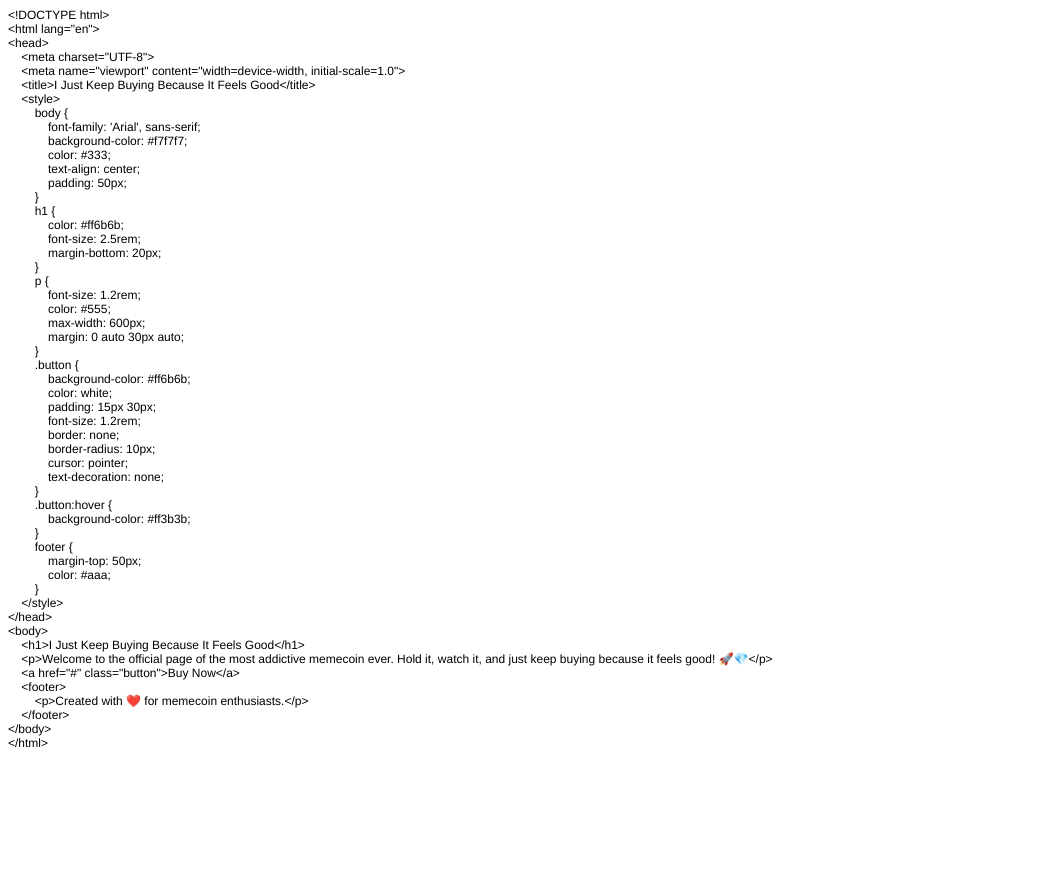
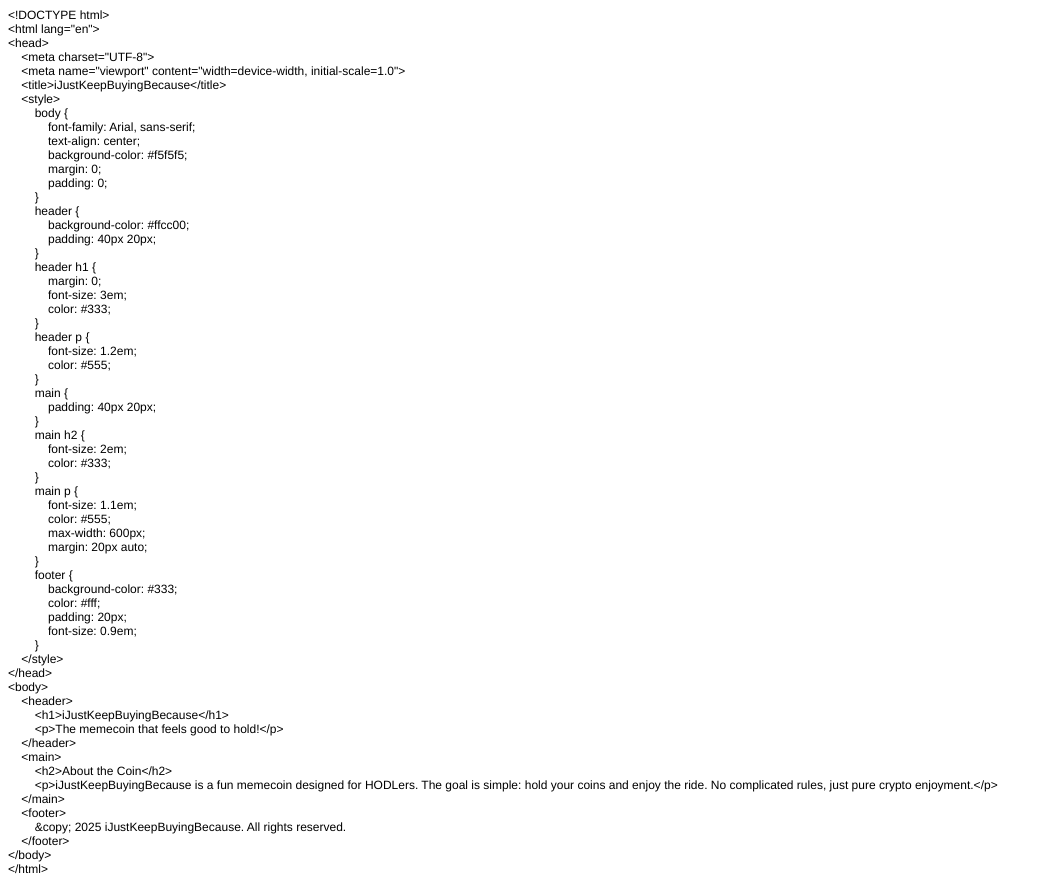
Before and after one commit to zacharygorlin-max/NEVERPROJECT, a plain HTML site: page index.html in a window 1280 px wide. Shown: the whole page, without its empty margins (0-1051 px from the left). Before the commit the page ends 800 px from the top, so only its background shows below. Drawn offline with Linux system fonts and the light colour scheme.

Commit message:
Add files via upload

```diff
--- a/index.html
+++ b/index.html
@@ -16,51 +16,60 @@
 <p class="p1">&lt;head&gt;</p>
 <p class="p1"><span class="Apple-converted-space">    </span>&lt;meta charset="UTF-8"&gt;</p>
 <p class="p1"><span class="Apple-converted-space">    </span>&lt;meta name="viewport" content="width=device-width, initial-scale=1.0"&gt;</p>
-<p class="p1"><span class="Apple-converted-space">    </span>&lt;title&gt;I Just Keep Buying Because It Feels Good&lt;/title&gt;</p>
+<p class="p1"><span class="Apple-converted-space">    </span>&lt;title&gt;iJustKeepBuyingBecause&lt;/title&gt;</p>
 <p class="p1"><span class="Apple-converted-space">    </span>&lt;style&gt;</p>
 <p class="p1"><span class="Apple-converted-space">        </span>body {</p>
-<p class="p1"><span class="Apple-converted-space">            </span>font-family: 'Arial', sans-serif;</p>
-<p class="p1"><span class="Apple-converted-space">            </span>background-color: #f7f7f7;</p>
+<p class="p1"><span class="Apple-converted-space">            </span>font-family: Arial, sans-serif;</p>
+<p class="p1"><span class="Apple-converted-space">            </span>text-align: center;</p>
+<p class="p1"><span class="Apple-converted-space">            </span>background-color: #f5f5f5;</p>
+<p class="p1"><span class="Apple-converted-space">            </span>margin: 0;</p>
+<p class="p1"><span class="Apple-converted-space">            </span>padding: 0;</p>
+<p class="p1"><span class="Apple-converted-space">        </span>}</p>
+<p class="p1"><span class="Apple-converted-space">        </span>header {</p>
+<p class="p1"><span class="Apple-converted-space">            </span>background-color: #ffcc00;</p>
+<p class="p1"><span class="Apple-converted-space">            </span>padding: 40px 20px;</p>
+<p class="p1"><span class="Apple-converted-space">        </span>}</p>
+<p class="p1"><span class="Apple-converted-space">        </span>header h1 {</p>
+<p class="p1"><span class="Apple-converted-space">            </span>margin: 0;</p>
+<p class="p1"><span class="Apple-converted-space">            </span>font-size: 3em;</p>
 <p class="p1"><span class="Apple-converted-space">            </span>color: #333;</p>
-<p class="p1"><span class="Apple-converted-space">            </span>text-align: center;</p>
-<p class="p1"><span class="Apple-converted-space">            </span>padding: 50px;</p>
 <p class="p1"><span class="Apple-converted-space">        </span>}</p>
-<p class="p1"><span class="Apple-converted-space">        </span>h1 {</p>
-<p class="p1"><span class="Apple-converted-space">            </span>color: #ff6b6b;</p>
-<p class="p1"><span class="Apple-converted-space">            </span>font-size: 2.5rem;</p>
-<p class="p1"><span class="Apple-converted-space">            </span>margin-bottom: 20px;</p>
+<p class="p1"><span class="Apple-converted-space">        </span>header p {</p>
+<p class="p1"><span class="Apple-converted-space">            </span>font-size: 1.2em;</p>
+<p class="p1"><span class="Apple-converted-space">            </span>color: #555;</p>
 <p class="p1"><span class="Apple-converted-space">        </span>}</p>
-<p class="p1"><span class="Apple-converted-space">        </span>p {</p>
-<p class="p1"><span class="Apple-converted-space">            </span>font-size: 1.2rem;</p>
+<p class="p1"><span class="Apple-converted-space">        </span>main {</p>
+<p class="p1"><span class="Apple-converted-space">            </span>padding: 40px 20px;</p>
+<p class="p1"><span class="Apple-converted-space">        </span>}</p>
+<p class="p1"><span class="Apple-converted-space">        </span>main h2 {</p>
+<p class="p1"><span class="Apple-converted-space">            </span>font-size: 2em;</p>
+<p class="p1"><span class="Apple-converted-space">            </span>color: #333;</p>
+<p class="p1"><span class="Apple-converted-space">        </span>}</p>
+<p class="p1"><span class="Apple-converted-space">        </span>main p {</p>
+<p class="p1"><span class="Apple-converted-space">            </span>font-size: 1.1em;</p>
 <p class="p1"><span class="Apple-converted-space">            </span>color: #555;</p>
 <p class="p1"><span class="Apple-converted-space">            </span>max-width: 600px;</p>
-<p class="p1"><span class="Apple-converted-space">            </span>margin: 0 auto 30px auto;</p>
-<p class="p1"><span class="Apple-converted-space">        </span>}</p>
-<p class="p1"><span class="Apple-converted-space">        </span>.button {</p>
-<p class="p1"><span class="Apple-converted-space">            </span>background-color: #ff6b6b;</p>
-<p class="p1"><span class="Apple-converted-space">            </span>color: white;</p>
-<p class="p1"><span class="Apple-converted-space">            </span>padding: 15px 30px;</p>
-<p class="p1"><span class="Apple-converted-space">            </span>font-size: 1.2rem;</p>
-<p class="p1"><span class="Apple-converted-space">            </span>border: none;</p>
-<p class="p1"><span class="Apple-converted-space">            </span>border-radius: 10px;</p>
-<p class="p1"><span class="Apple-converted-space">            </span>cursor: pointer;</p>
-<p class="p1"><span class="Apple-converted-space">            </span>text-decoration: none;</p>
-<p class="p1"><span class="Apple-converted-space">        </span>}</p>
-<p class="p1"><span class="Apple-converted-space">        </span>.button:hover {</p>
-<p class="p1"><span class="Apple-converted-space">            </span>background-color: #ff3b3b;</p>
+<p class="p1"><span class="Apple-converted-space">            </span>margin: 20px auto;</p>
 <p class="p1"><span class="Apple-converted-space">        </span>}</p>
 <p class="p1"><span class="Apple-converted-space">        </span>footer {</p>
-<p class="p1"><span class="Apple-converted-space">            </span>margin-top: 50px;</p>
-<p class="p1"><span class="Apple-converted-space">            </span>color: #aaa;</p>
+<p class="p1"><span class="Apple-converted-space">            </span>background-color: #333;</p>
+<p class="p1"><span class="Apple-converted-space">            </span>color: #fff;</p>
+<p class="p1"><span class="Apple-converted-space">            </span>padding: 20px;</p>
+<p class="p1"><span class="Apple-converted-space">            </span>font-size: 0.9em;</p>
 <p class="p1"><span class="Apple-converted-space">        </span>}</p>
 <p class="p1"><span class="Apple-converted-space">    </span>&lt;/style&gt;</p>
 <p class="p1">&lt;/head&gt;</p>
 <p class="p1">&lt;body&gt;</p>
-<p class="p1"><span class="Apple-converted-space">    </span>&lt;h1&gt;I Just Keep Buying Because It Feels Good&lt;/h1&gt;</p>
-<p class="p1"><span class="Apple-converted-space">    </span>&lt;p&gt;Welcome to the official page of the most addictive memecoin ever. Hold it, watch it, and just keep buying because it feels good! 🚀💎&lt;/p&gt;</p>
-<p class="p1"><span class="Apple-converted-space">    </span>&lt;a href="#" class="button"&gt;Buy Now&lt;/a&gt;</p>
+<p class="p1"><span class="Apple-converted-space">    </span>&lt;header&gt;</p>
+<p class="p1"><span class="Apple-converted-space">        </span>&lt;h1&gt;iJustKeepBuyingBecause&lt;/h1&gt;</p>
+<p class="p1"><span class="Apple-converted-space">        </span>&lt;p&gt;The memecoin that feels good to hold!&lt;/p&gt;</p>
+<p class="p1"><span class="Apple-converted-space">    </span>&lt;/header&gt;</p>
+<p class="p1"><span class="Apple-converted-space">    </span>&lt;main&gt;</p>
+<p class="p1"><span class="Apple-converted-space">        </span>&lt;h2&gt;About the Coin&lt;/h2&gt;</p>
+<p class="p1"><span class="Apple-converted-space">        </span>&lt;p&gt;iJustKeepBuyingBecause is a fun memecoin designed for HODLers. The goal is simple: hold your coins and enjoy the ride. No complicated rules, just pure crypto enjoyment.&lt;/p&gt;</p>
+<p class="p1"><span class="Apple-converted-space">    </span>&lt;/main&gt;</p>
 <p class="p1"><span class="Apple-converted-space">    </span>&lt;footer&gt;</p>
-<p class="p1"><span class="Apple-converted-space">        </span>&lt;p&gt;Created with ❤️ for memecoin enthusiasts.&lt;/p&gt;</p>
+<p class="p1"><span class="Apple-converted-space">        </span>&amp;copy; 2025 iJustKeepBuyingBecause. All rights reserved.</p>
 <p class="p1"><span class="Apple-converted-space">    </span>&lt;/footer&gt;</p>
 <p class="p1">&lt;/body&gt;</p>
 <p class="p1">&lt;/html&gt;</p>
```
